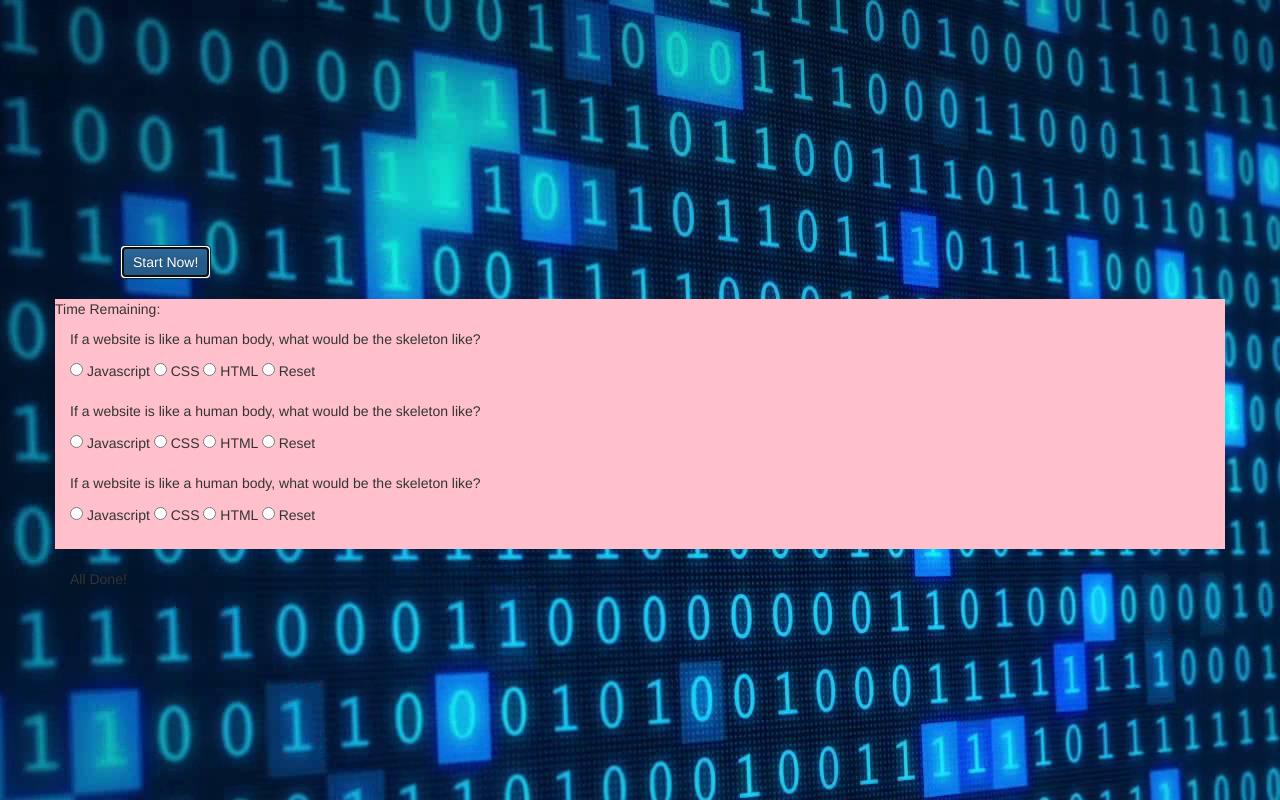
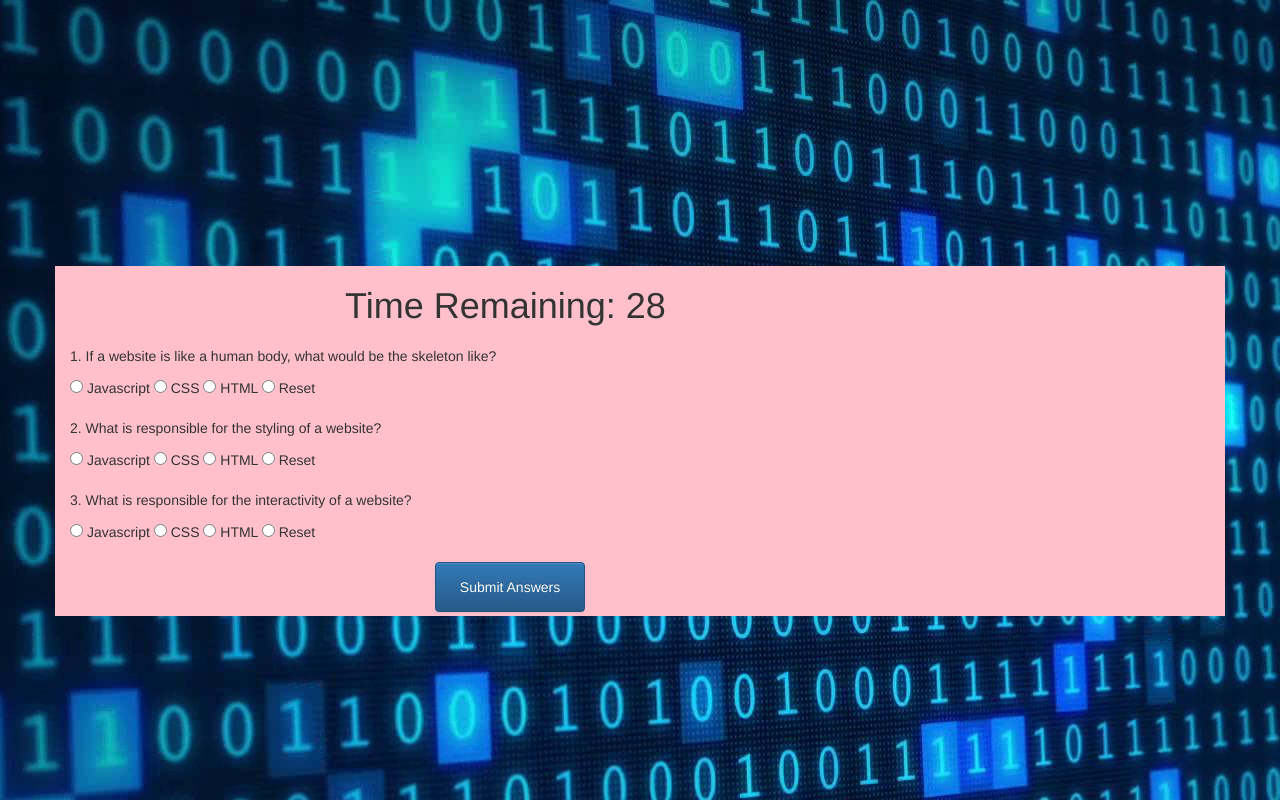
Before and after one commit to Ageel/TriviaGame, a plain HTML site: page index.html in a window 1280 px wide. Both pictures are taken after a click on the button "Start Now!". Drawn offline with nearby package versions, Linux system fonts and the light colour scheme; a web font is replaced by a local one.

Commit message:
added timer functions

```diff
--- a/assets/css/style.css
+++ b/assets/css/style.css
@@ -1,6 +1,11 @@
 body {
 	background-image: url("../images/coding.jpg");
 
+}
+button{
+	height: 50px;
+	width: 150px;
+	font-size: 150px;
 }
 
 .jumbotron {
@@ -11,11 +16,25 @@ body {
 
 .centering {
 	/*margin: 20px auto;*/
-	margin-left: 50px;
+	margin-left: 380px;
 }
 .game {
 	background-color: pink;
-	height: 250px;
+	height: 350px;
 	margin: 20px auto;
 
 }
+
+.done {
+	margin-left: 380px;
+}
+
+.result {
+	background-color: white;
+	margin-bottom: 20px;
+}
+
+.time {
+	margin-left: 290px;
+	margin-bottom: 20px;
+}
--- a/assets/javascript/app.js
+++ b/assets/javascript/app.js
@@ -1 +1,72 @@
-// $(".game").hide();
+var correct = 0;
+var incorrect = 0;
+var unanswered = 0;
+var number = 30;
+var intervalId;
+$(".game").hide();
+$(".result").hide();
+
+
+$(".centering").on("click", showTheGame);
+
+$(".done").on("click", showResult);
+
+function showTheGame () {
+	$(".game").show();
+	$(".centering").hide();
+	run();
+}
+
+function showResult () {
+	$(".game").hide();
+	$(".result").show();
+}
+
+
+
+    //  Variable that will hold our interval ID when we execute
+    //  the "run" function
+    var intervalId;
+
+    //  When the stop button gets clicked, run the stop function.
+    $(".done").on("click", stop);
+
+    //  When the resume button gets clicked, execute the run function.
+    // $("#resume").on("click", run);
+
+    //  The run function sets an interval
+    //  that runs the decrement function once a second.
+    function run() {
+      intervalId = setInterval(decrement, 1000);
+    }
+
+    //  The decrement function.
+    function decrement() {
+
+      //  Decrease number by one.
+      number--;
+
+      //  Show the number in the #time tag.
+      $("#time").text(number);
+
+
+      //  Once number hits zero...
+      if (number === 0) {
+
+        //  ...run the stop function.
+        showResult();
+
+        //  Alert the user that time is up.
+        // alert("Time Up!");
+      }
+    }
+
+    //  The stop function
+    function stop() {
+
+      //  Clears our intervalId
+      //  We just pass the name of the interval
+      //  to the clearInterval function.
+      clearInterval(intervalId);
+      showResult();
+    }
--- a/index.html
+++ b/index.html
@@ -36,9 +36,9 @@
 	</div>
 
 	<div class="row game">
-		<p class="time">Time Remaining: </p>
+		<h1 class="time">Time Remaining: <span id="time"></span> </h1>
 		<div class="col-lg-12 ">
-		<p>If a website is like a human body, what would be the skeleton like?</p>
+		<p>1. If a website is like a human body, what would be the skeleton like?</p>
 
 			 <form action="">
 				  <input type="radio" name="q1" value="Javascript"> Javascript
@@ -50,7 +50,7 @@
 		</div>
 
 		<div class="col-lg-12 ">
-		<p>If a website is like a human body, what would be the skeleton like?</p>
+		<p>2. What is responsible for the styling of a website?</p>
 			 <form action="">
 				  <input type="radio" name="q2" value="Javascript"> Javascript
 				  <input type="radio" name="q2" value="CSS"> CSS
@@ -61,7 +61,7 @@
 		</div>
 
 		<div class="col-lg-12 ">
-		<p>If a website is like a human body, what would be the skeleton like?</p>
+		<p>3. What is responsible for the interactivity of a website?</p>
 			 <form action="">
 				  <input type="radio" name="q3" value="Javascript"> Javascript
 				  <input type="radio" name="q3" value="CSS"> CSS
@@ -70,13 +70,16 @@
 			 </form>
 			 <br>
 		</div>
+
+		<button type="button" class="btn btn-primary done">Submit Answers</button>
 	</div>
 
 	<div class="row result">
 		<div class="col-lg-12">
-			<p>All Done!</p>
-			<p class="correct"></p>
-			<p class="incorrect"></p>
+			<h1>All Done!</h1>
+			<p class="correct">Correct Answers: <span id="correct"></span> </p>
+			<p class="incorrect">Incorrect Answers: <span id="incorrect"></span></p>
+			<p class="unanswered">Unanswered Questions: <span id="unanswered"></span></p>
 		</div>
 	</div>
 
```
